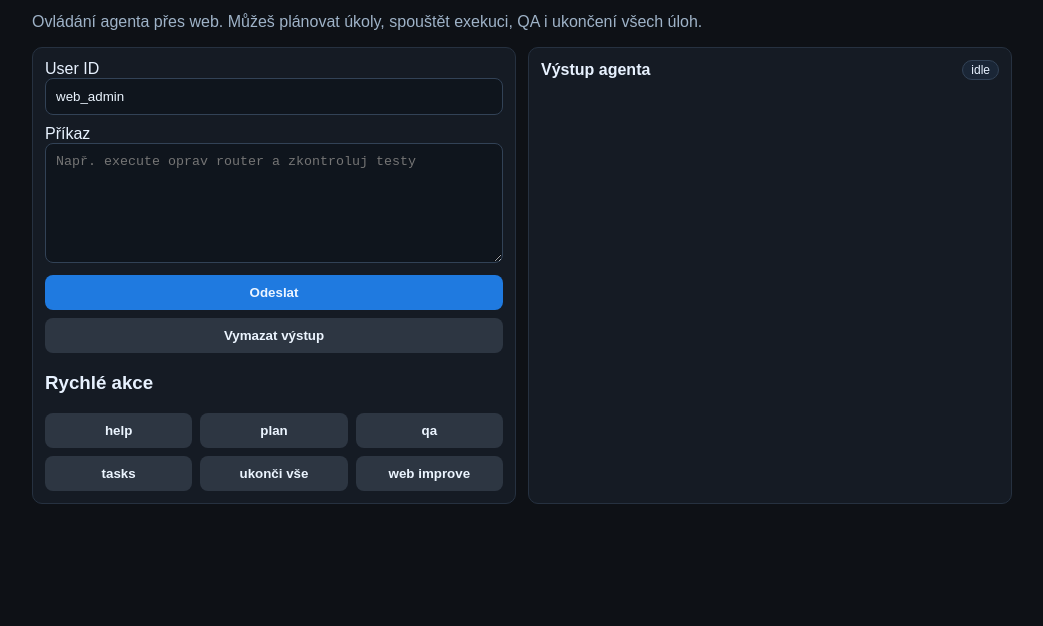
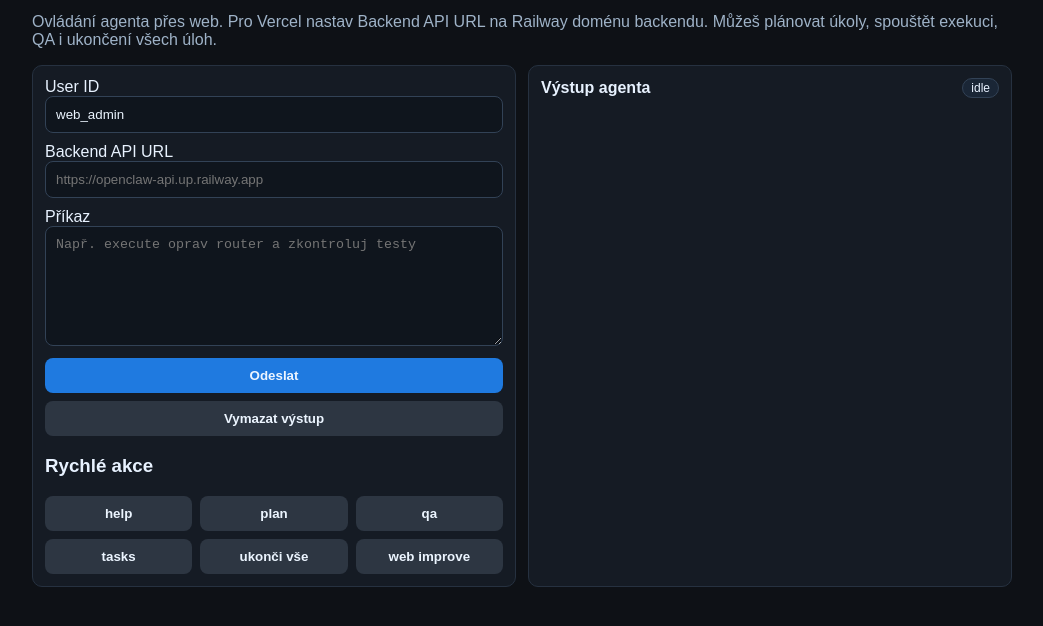
Before and after one commit to Martyparty1988/openclaw-agent-v2, a website: page web/index.html in a window 1280 px wide. Both pictures are taken after a click on the button "Odeslat". Shown: the part 86-712 px from the top of the page, without its empty margins (118-1161 px from the left). Drawn offline with Linux system fonts and the light colour scheme.

Commit message:
fix: make Railway backend and Vercel frontend deployment-compatible

```diff
--- a/railway.json
+++ b/railway.json
@@ -4,7 +4,8 @@
     "builder": "NIXPACKS"
   },
   "deploy": {
-    "startCommand": "node router.js",
+    "startCommand": "npm start",
+    "healthcheckPath": "/health",
     "restartPolicyType": "ON_FAILURE",
     "restartPolicyMaxRetries": 5
   }
--- a/web/index.html
+++ b/web/index.html
@@ -24,12 +24,14 @@
 <body>
   <div class="wrap">
     <h1>🤖 OpenClaw Control Panel</h1>
-    <p class="muted">Ovládání agenta přes web. Můžeš plánovat úkoly, spouštět exekuci, QA i ukončení všech úloh.</p>
+    <p class="muted">Ovládání agenta přes web. Pro Vercel nastav Backend API URL na Railway doménu backendu. Můžeš plánovat úkoly, spouštět exekuci, QA i ukončení všech úloh.</p>
 
     <div class="grid">
       <div class="panel">
         <label>User ID</label>
         <input id="userId" value="web_admin" />
+        <label style="margin-top:10px;display:block;">Backend API URL</label>
+        <input id="apiBase" placeholder="https://openclaw-api.up.railway.app" />
         <label style="margin-top:10px;display:block;">Příkaz</label>
         <textarea id="message" placeholder="Např. execute oprav router a zkontroluj testy"></textarea>
         <div style="margin-top:8px;"><button id="sendBtn">Odeslat</button></div>
@@ -60,6 +62,10 @@
     const logEl = document.getElementById('log');
     const userIdEl = document.getElementById('userId');
     const msgEl = document.getElementById('message');
+    const apiBaseEl = document.getElementById('apiBase');
+
+    const storedApiBase = localStorage.getItem('openclaw_api_base') || '';
+    apiBaseEl.value = storedApiBase;
 
     function append(text) {
       const now = new Date().toLocaleTimeString();
@@ -75,7 +81,11 @@
       append(`> ${text}`);
 
       try {
-        const response = await fetch('/api/message', {
+        const base = (apiBaseEl.value || '').trim().replace(/\/$/, '');
+        if (base) localStorage.setItem('openclaw_api_base', base);
+        const endpoint = `${base || ''}/api/message`;
+
+        const response = await fetch(endpoint, {
           method: 'POST',
           headers: { 'Content-Type': 'application/json' },
           body: JSON.stringify({ userId: userIdEl.value.trim(), text }),
```
Also changed, not shown: README.md, web/vercel.json (added).
